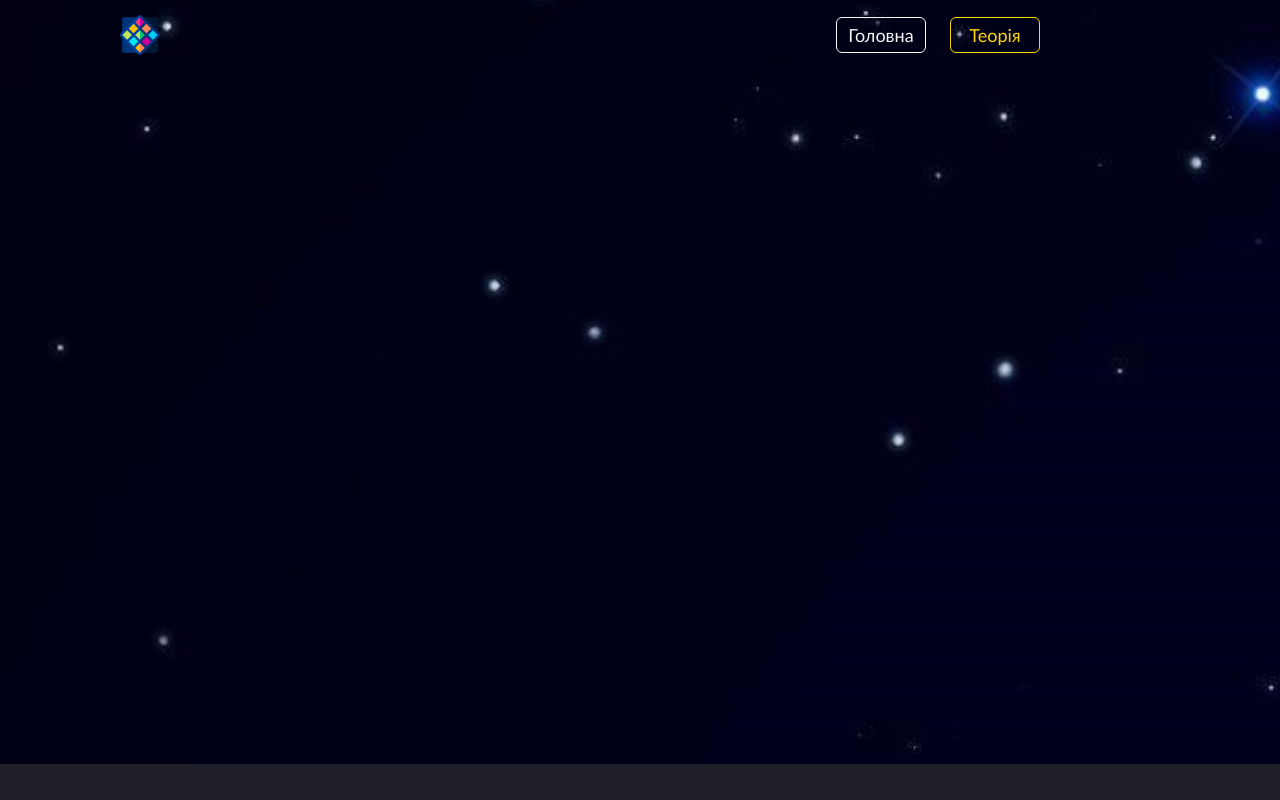
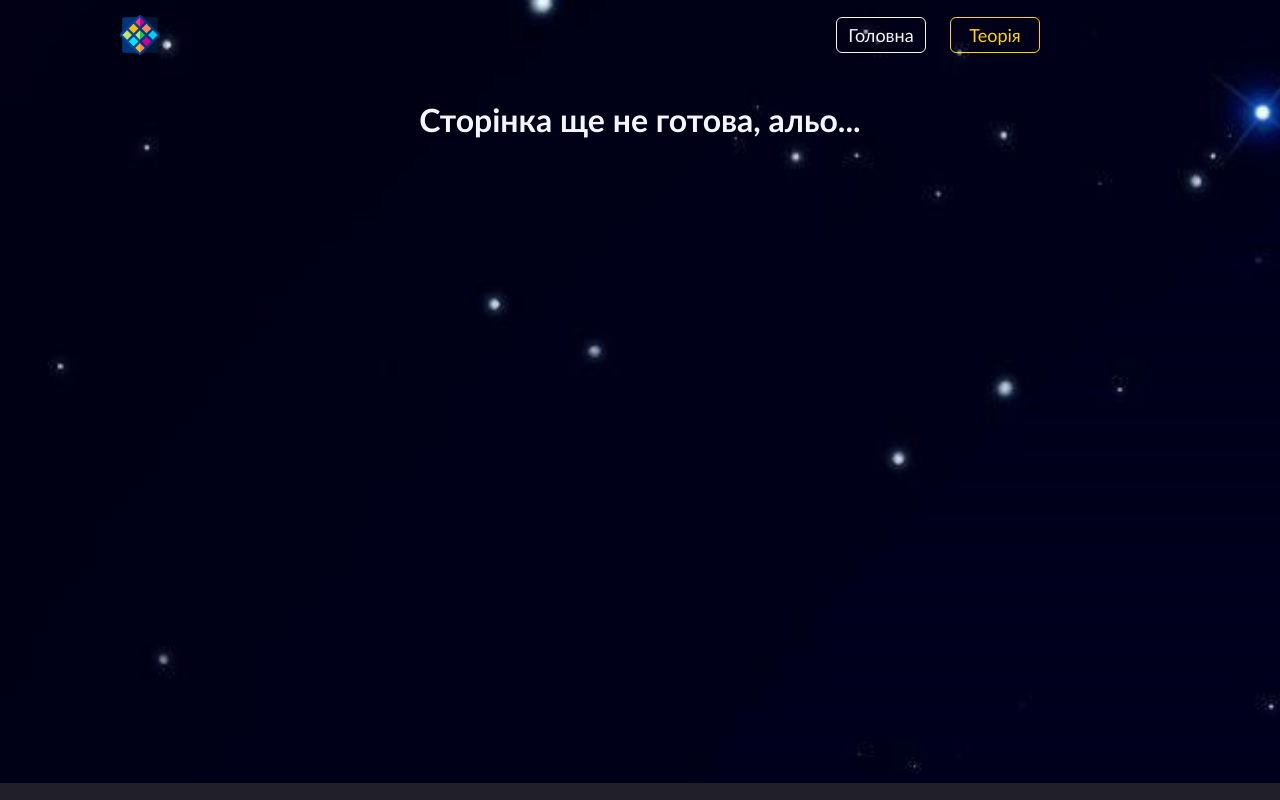
Before and after one commit to Jey2507/Hitchhiker-s_Guide_to_FMC, a React (Vite) app: page /movies in a window 1280 px wide. Built offline with nearby package versions, Linux system fonts and the light colour scheme.

Commit message:
add change

```diff
--- a/src/pages/MoviesPage/MoviesPage.jsx
+++ b/src/pages/MoviesPage/MoviesPage.jsx
@@ -7,7 +7,7 @@ export default function MoviesPage() {
         <div>
 
           <div className={css.container}>
-            <h2 className={css.heading}></h2>
+            <h2 className={css.heading}>Сторінка ще не готова, альо...</h2>
           </div>
 
 
--- a/src/pages/MoviesPage/MoviesPage.module.css
+++ b/src/pages/MoviesPage/MoviesPage.module.css
@@ -1,7 +1,9 @@
 .heading {
     font-size: 32px;
     margin: 0;
-    text-shadow: 2px 4px 4px rgba(0, 0, 0, 0.5);
+    color: aliceblue;
+    text-align: center;
+    width: 100%;
 }
 
 .container {
```
